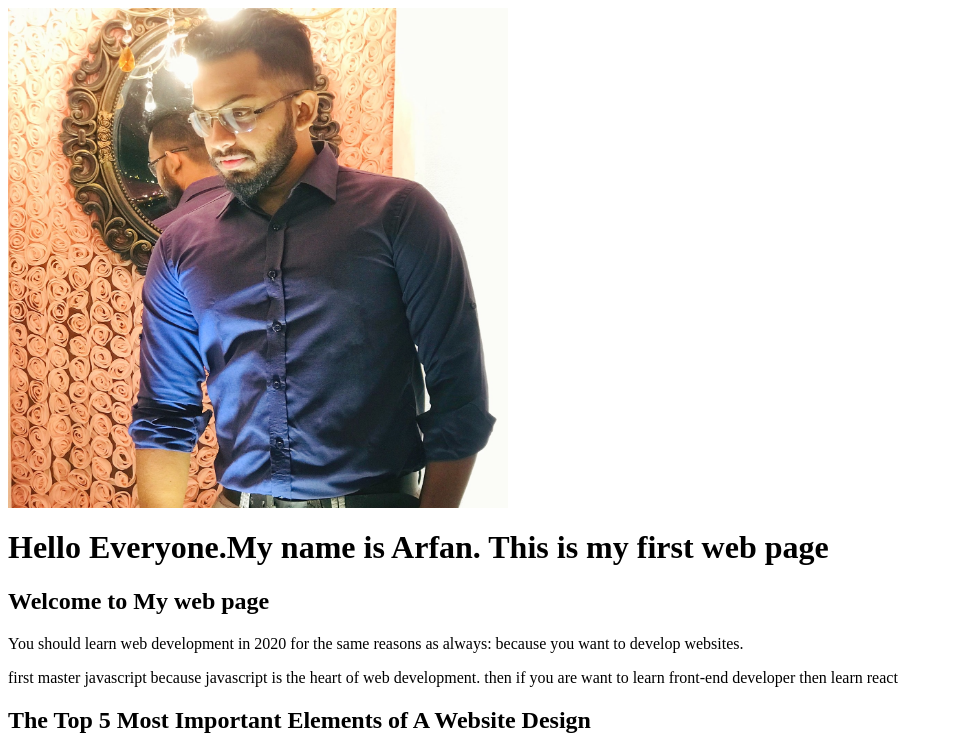
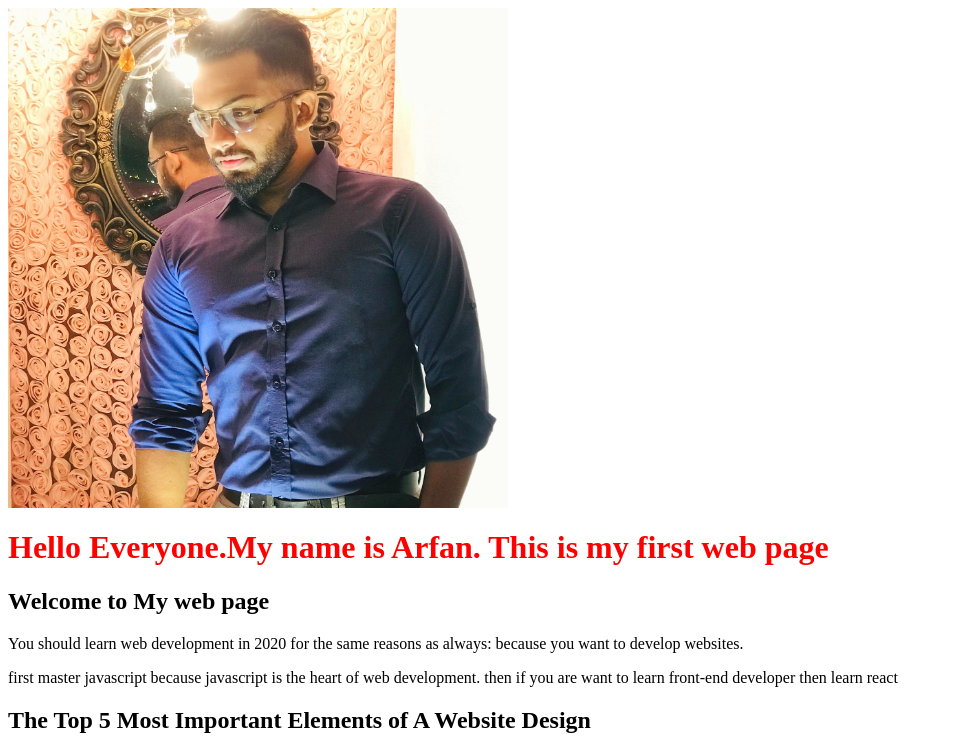
Before and after one commit to Arfanuddin0193/arfanrusume, a PHP site: page / in a window 1280 px wide. Shown: the top 753 px of the page, without its empty margins (0-953 px from the left). Run offline with PHP 8.4, Linux system fonts and the light colour scheme.

Commit message:
Css file

```diff
--- a/classwork/style.css
+++ b/classwork/style.css
@@ -1 +1,6 @@
 /* Your external CSS styles go here */
+
+
+h1{
+    color:red;
+}
```
